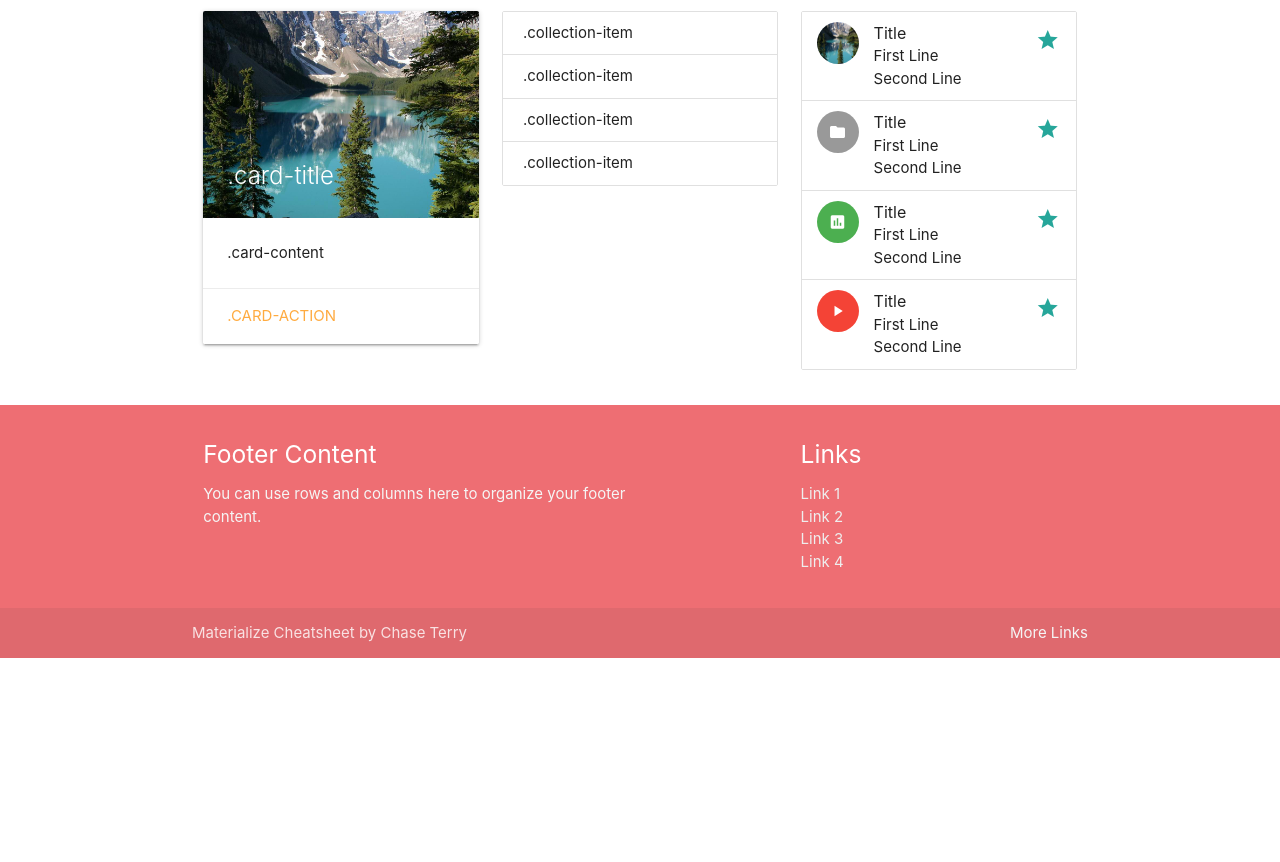
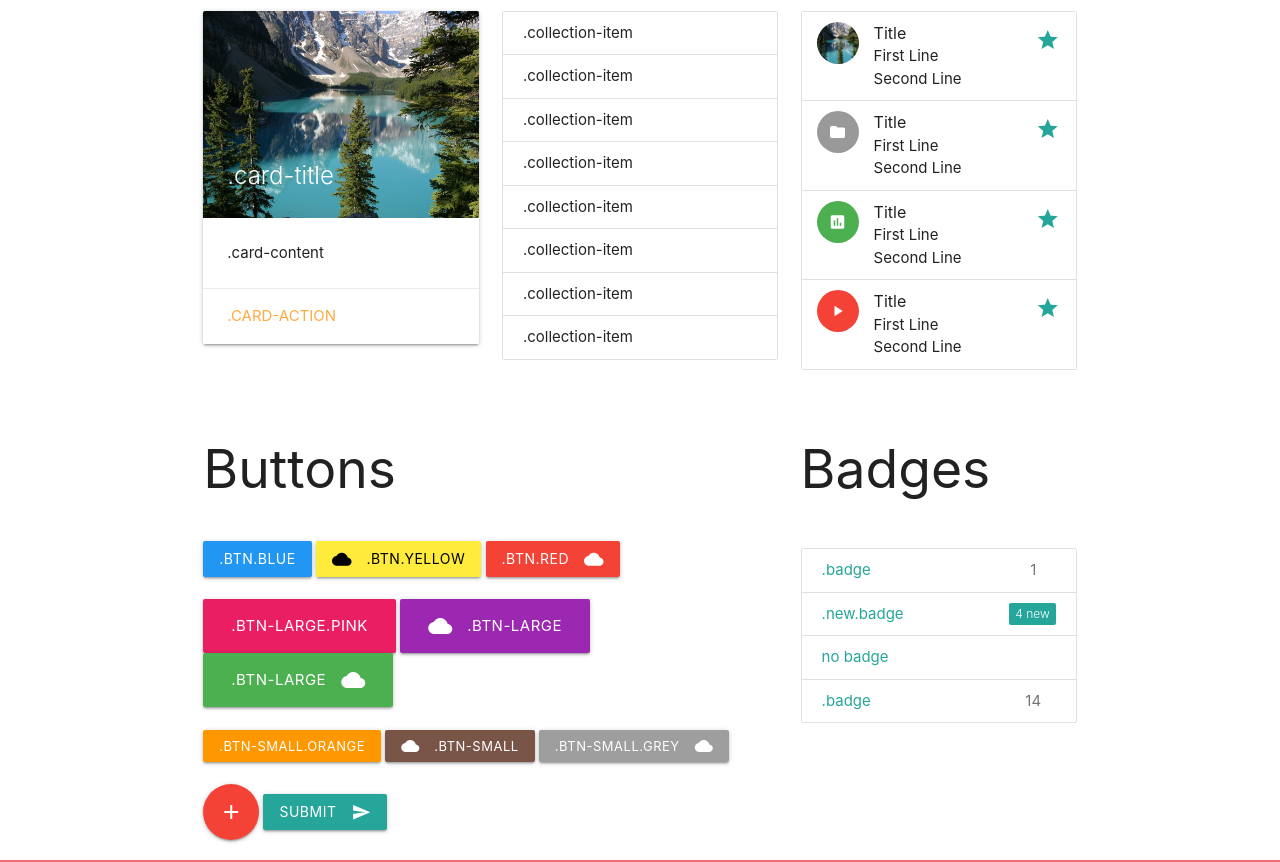
Before and after one commit to cdterry87/MaterializeCheatsheet, a plain HTML site: page index.html in a window 1280 px wide. Shown: the part 1158-2020 px from the top of the page. Before the commit the page ends 1816 px from the top, so only its background shows below. Drawn offline with Linux system fonts and the light colour scheme.

Commit message:
Added buttons and badges.

```diff
--- a/index.html
+++ b/index.html
@@ -246,6 +246,10 @@
                     <li class="collection-item">.collection-item</li>
                     <li class="collection-item">.collection-item</li>
                     <li class="collection-item">.collection-item</li>
+                    <li class="collection-item">.collection-item</li>
+                    <li class="collection-item">.collection-item</li>
+                    <li class="collection-item">.collection-item</li>
+                    <li class="collection-item">.collection-item</li>
                 </ul>
             </div>
             <div class="col m4">
@@ -285,6 +289,49 @@
                 </ul>
             </div>
         </div>
+
+        <div class="row">
+            <div class="col m8">
+                <h2>Buttons</h2>
+            </div>
+            <div class="col m4">
+                <h2>Badges</h2>
+            </div>
+        </div>
+
+        <div class="row">
+            <div class="col m8">
+                <a class="waves-effect waves-light btn blue">.btn.blue</a>
+                <a class="waves-effect waves-light btn yellow black-text"><i class="material-icons left">cloud</i>.btn.yellow</a>
+                <a class="waves-effect waves-light btn red"><i class="material-icons right">cloud</i>.btn.red</a>
+                <br>
+                <br>
+                <a class="waves-effect waves-light btn-large pink">.btn-large.pink</a>
+                <a class="waves-effect waves-light btn-large purple"><i class="material-icons left">cloud</i>.btn-large</a>
+                <a class="waves-effect waves-light btn-large green"><i class="material-icons right">cloud</i>.btn-large</a>
+                <br>
+                <br>
+                <a class="waves-effect waves-light btn-small orange">.btn-small.orange</a>
+                <a class="waves-effect waves-light btn-small brown"><i class="material-icons left">cloud</i>.btn-small</a>
+                <a class="waves-effect waves-light btn-small grey"><i class="material-icons right">cloud</i>.btn-small.grey</a>
+                <br>
+                <br>
+                <a class="btn-floating btn-large waves-effect waves-light red"><i class="material-icons">add</i></a>
+
+                <button class="btn waves-effect waves-light" type="submit" name="action">Submit
+                    <i class="material-icons right">send</i>
+                </button>
+
+            </div>
+            <div class="col m4">
+                <div class="collection">
+                    <a href="#!" class="collection-item"><span class="badge">1</span>.badge</a>
+                    <a href="#!" class="collection-item"><span class="new badge">4</span>.new.badge</a>
+                    <a href="#!" class="collection-item">no badge</a>
+                    <a href="#!" class="collection-item"><span class="badge">14</span>.badge</a>
+                </div>
+            </div>
+        </div>
     </div>
 
 
```
